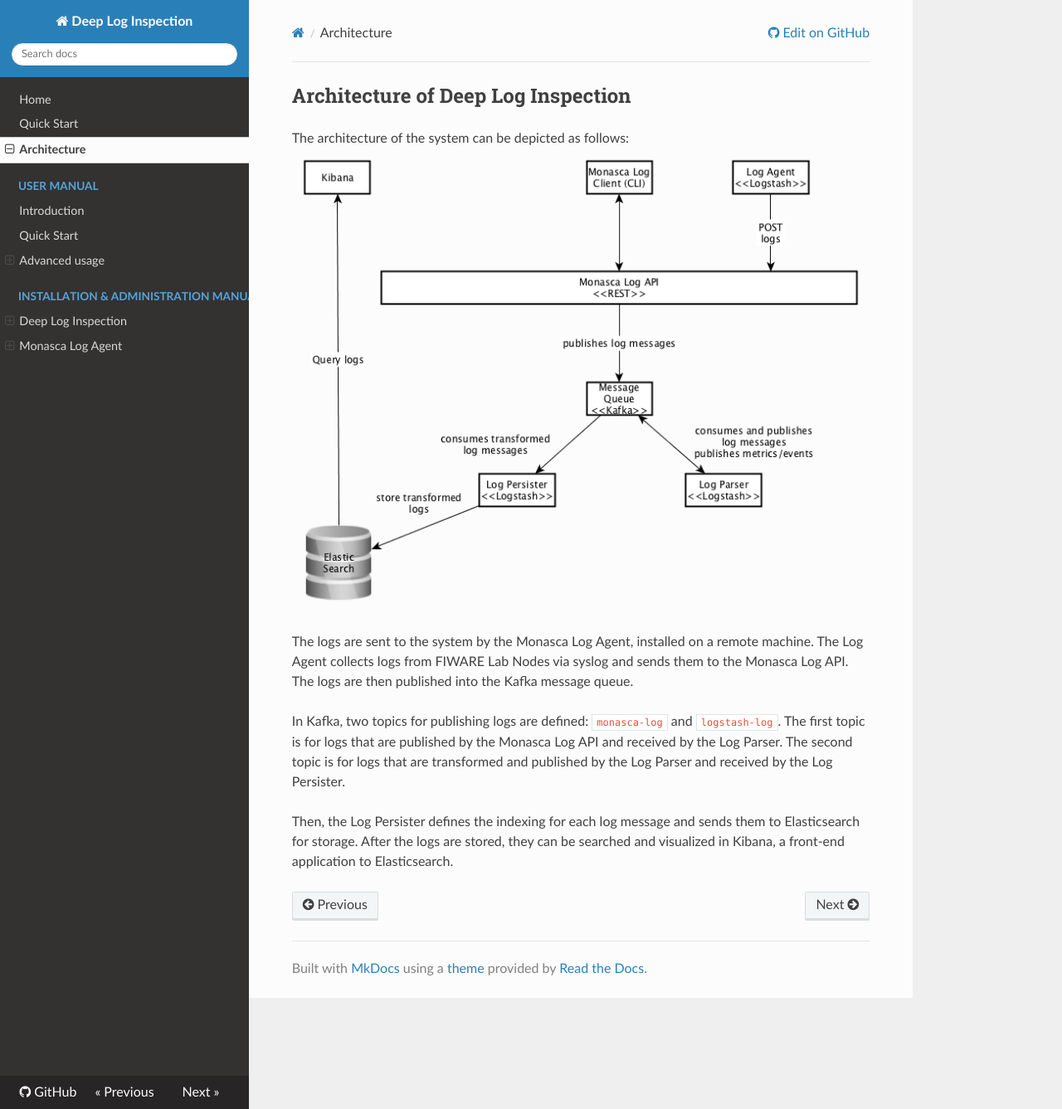
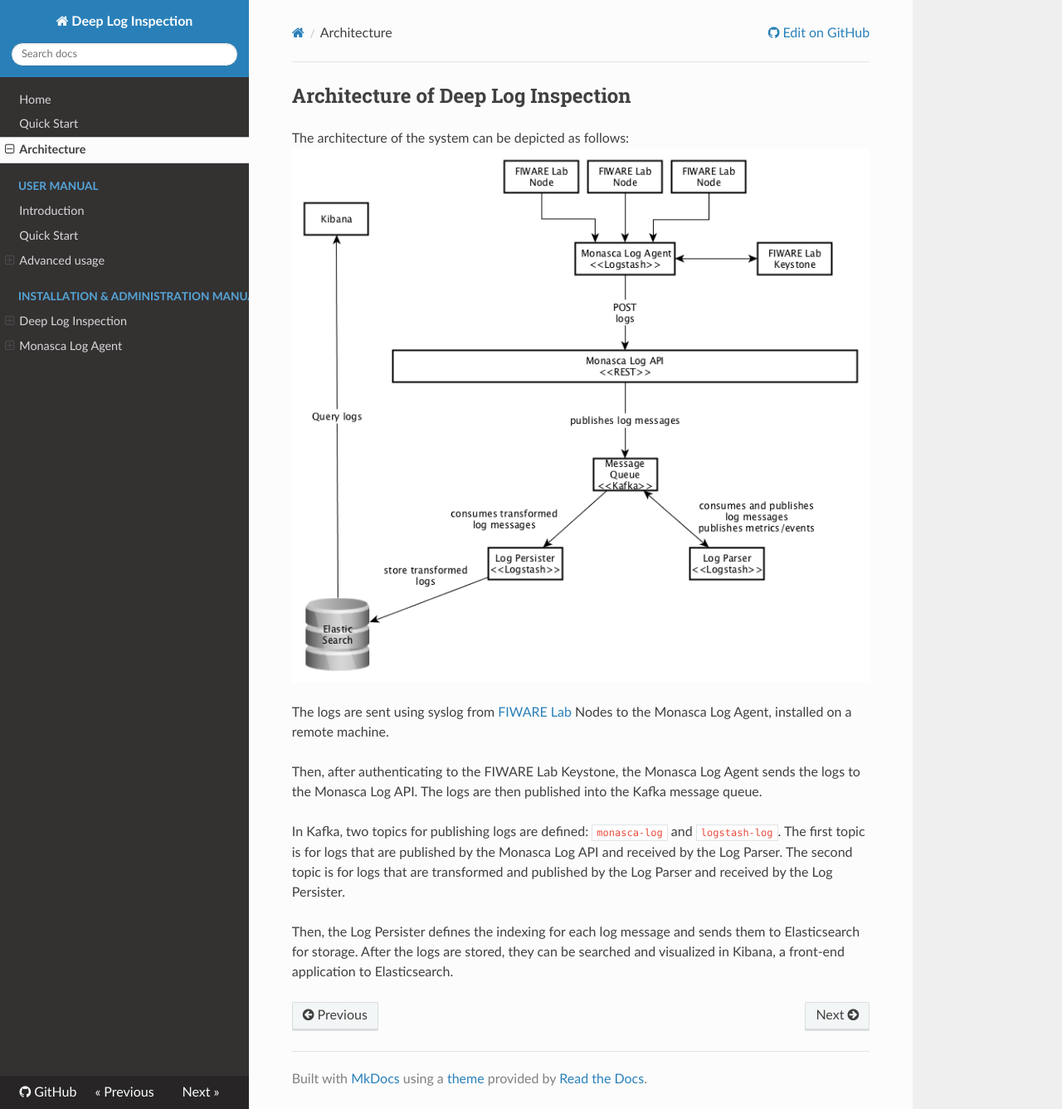
Before and after one commit to martel-innovate/deep-log-inspection, an MkDocs documentation site: the page built from doc/architecture.md, in a window 1280 px wide and 1337 px high. Shown: the whole window at 83% size. Built offline with MkDocs 1.6.1, drawn with Linux system fonts in a browser that asks for light colours; nearby versions of some CDN libraries; old or Windows-style settings are respelled for this version of MkDocs.

Commit message:
architecture.md: added FIWARE Lab Nodes and Keystone to image

```diff
--- a/doc/architecture.md
+++ b/doc/architecture.md
@@ -2,8 +2,12 @@
 The architecture of the system can be depicted as follows:
 ![system architecture](img/monasca_log_api.png)
 
-The logs are sent to the system by the Monasca Log Agent, installed on a remote machine. The Log Agent collects logs from FIWARE Lab Nodes via syslog and sends them to the Monasca Log API. The logs are then published into the Kafka message queue.
+The logs are sent using syslog from [FIWARE Lab][1] Nodes to the Monasca Log Agent, installed on a remote machine.
+
+Then, after authenticating to the FIWARE Lab Keystone, the Monasca Log Agent sends the logs to the Monasca Log API. The logs are then published into the Kafka message queue.
 
 In Kafka, two topics for publishing logs are defined: `monasca-log` and `logstash-log`. The first topic is for logs that are published by the Monasca Log API and received by the Log Parser. The second topic is for logs that are transformed and published by the Log Parser and received by the Log Persister.
 
 Then, the Log Persister defines the indexing for each log message and sends them to Elasticsearch for storage. After the logs are stored, they can be searched and visualized in Kibana, a front-end application to Elasticsearch.
+
+[1]:https://www.fiware.org/lab/
```
Also changed, not shown: doc/img/monasca_log_api.png, 1 other file.
